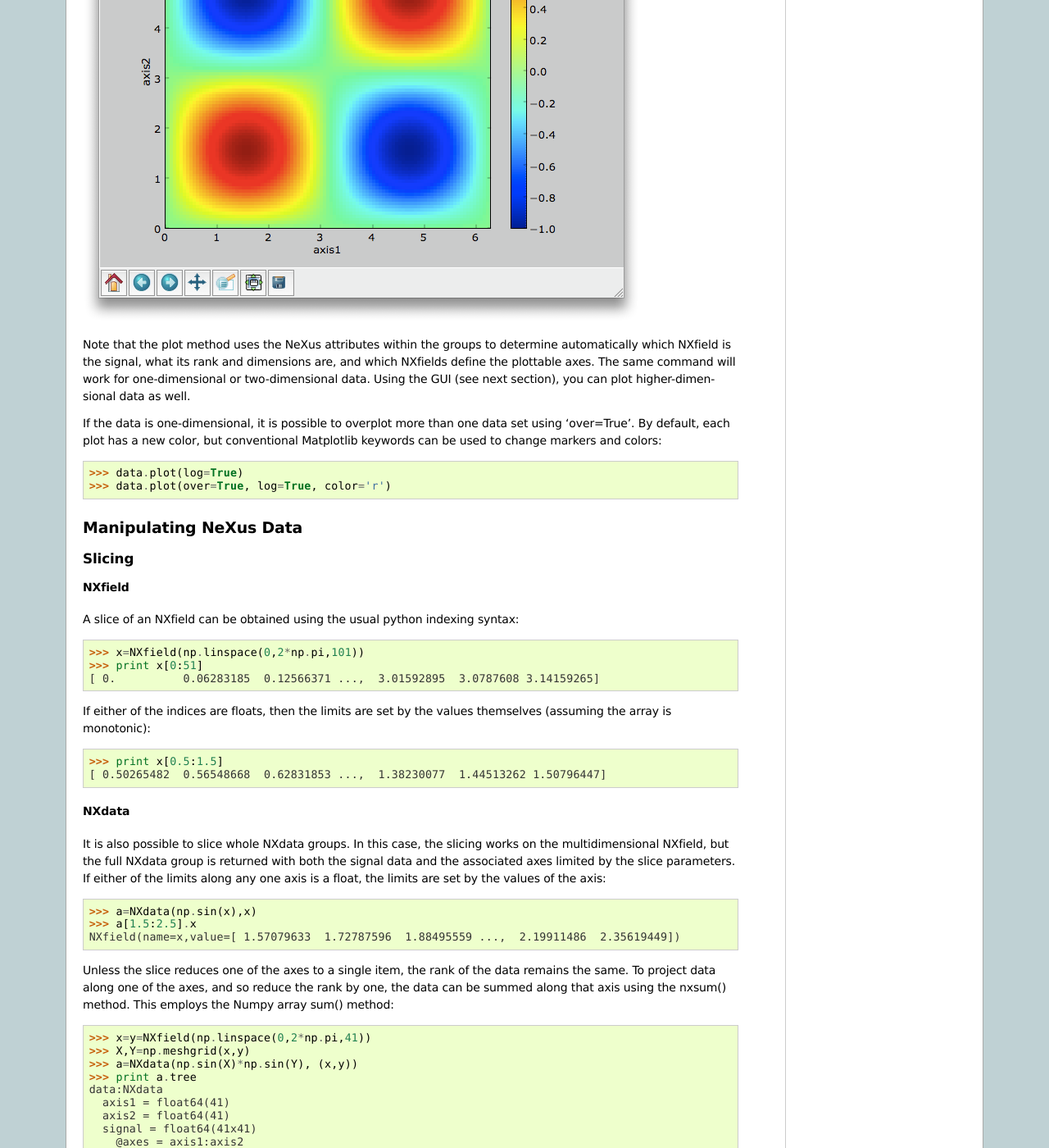
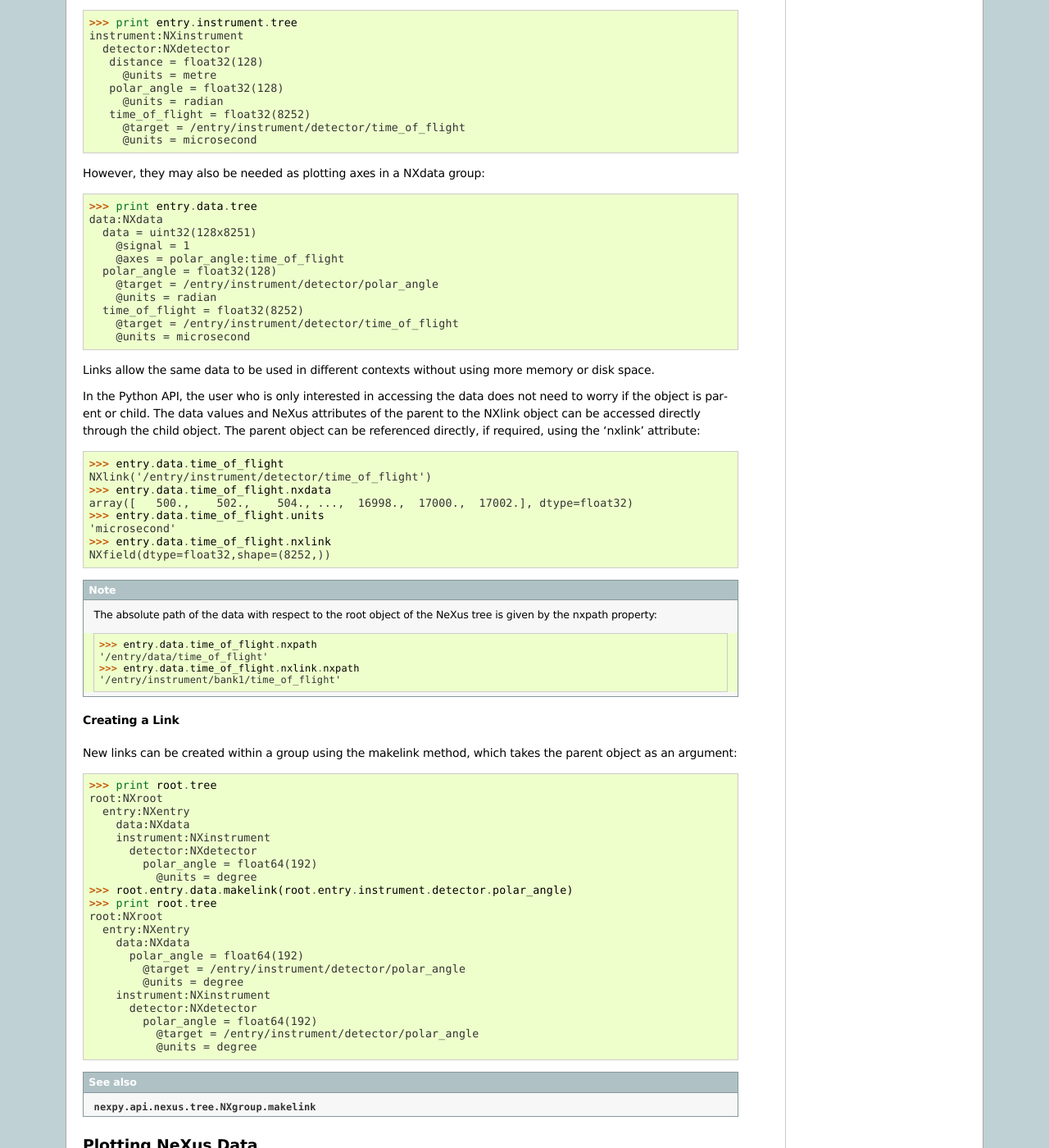
Before and after one commit to nexpy/nexpy, a Sphinx documentation site: the page built from doc/source/pythonshell.rst, in a window 1280 px wide and 1400 px high, scrolled down 5814 px. Shown: the whole window at 82% size. Built offline with Sphinx 7.4.7, drawn with Linux system fonts in a browser that asks for light colours; some of the changed text lies outside the part shown.

Commit message:
Updated documentation

```diff
--- a/doc/source/pythonshell.rst
+++ b/doc/source/pythonshell.rst
@@ -12,7 +12,7 @@ shell::
 
 .. note:: If you are creating NeXus groups, it is often more convenient to
           import the data using ``from nexpy.api.nexus import \*``. Since this
-          produces a name clash with the Numpy 'load' module, 'nxload' has been
+          produces a name clash with the numpy 'load' module, 'nxload' has been
           defined as an alias for the NeXus 'load' module.
 
 Loading NeXus Data
@@ -66,7 +66,7 @@ a complete array, if memory allows, or as a series of slabs (see below).
 
 Creating NeXus Data
 ===================
-It is just as easy to create new NeXus data sets from scratch using Numpy
+It is just as easy to create new NeXus data sets from scratch using numpy
 arrays. The following example shows the creation of a simple function, which is
 then saved to a file::
 
@@ -97,6 +97,13 @@ This file can then be loaded again::
 Note that the save() method automatically wraps any valid NeXus data in an
 NXentry group, in order to produce a standard-compliant file.
 
+.. note:: If the save() method is called with the filename argument, a new file
+          with that name is created. If no argument is given, the save method
+          will fail unless the data was loaded from an existing NeXus file in
+          read/write mode, *i.e.*::
+
+           >>> a = nexus.load('scans.nxs', mode='rw')
+
 NeXus Objects
 =============
 NeXus data is stored as a hierarchical tree structure, much like a computer file
@@ -106,7 +113,7 @@ can contain fields, with base class NXfield, and/or other groups.
 NeXus Fields
 ------------
 NeXus data values are stored in NeXus objects of class 'NXfield'. The NXfield
-class wraps standard Numpy arrays, scalars, and python strings so that
+class wraps standard numpy arrays, scalars, and python strings so that
 additional metadata (or attributes) and methods can be associated with them.
 
 There are three ways to create an NXfield.
@@ -116,7 +123,7 @@ There are three ways to create an NXfield.
     >>> x = NXfield(np.linspace(0,2*np.pi,101), units='degree')
 
   The data value is given by the first positional argument, and may be a Python
-  scalar or string, or a Numpy array. In this method, keyword arguments can be
+  scalar or string, or a numpy array. In this method, keyword arguments can be
   used to define NXfield attributes.
 
 * Attribute assignment as the child of a NeXus group::
@@ -155,10 +162,10 @@ example, a float64 array can be converted to float32 on assignment::
   ('char', (9,))
 
 .. note:: Numeric dtypes can be defined either as a string, *e.g.*, 'int16',
-          'float32', or using the Numpy dtypes, *e.g.*, np.int16, np.float32.
+          'float32', or using the numpy dtypes, *e.g.*, np.int16, np.float32.
 
 Similarly, the shape and dimension sizes of an integer or float array is
-inherited from the assigned Numpy array. It is possible to initialize an NXfield
+inherited from the assigned numpy array. It is possible to initialize an NXfield
 array without specifying the data values in advance, *e.g.*, if the data has to
 be created in slabs::
 
@@ -203,7 +210,7 @@ of slabs using the get and put methods, respectively::
                  value = slab.get([i,j,0],size)
 
 .. note:: NXfield values are stored in its 'nxdata' attribute. For integers and
-          floats, this will be a Numpy array. If the values have not been
+          floats, this will be a numpy array. If the values have not been
           loaded, 'nxdata' is set to None.
 
 NeXus Groups
@@ -252,6 +259,9 @@ creating nested groups with minimal typing::
    sample:NXsample
      temperature = 40.0
 
+.. seealso:: Existing NeXus objects can also be inserted directly into groups.
+             See :mod:`nexpy.api.nexus.tree.NXgroup.insert`
+
 NXdata Groups
 ^^^^^^^^^^^^^
 NXdata groups contain data ready to be plotted. That means that the group should
@@ -267,8 +277,8 @@ here::
  >>> z=np.sin(X)*np.sin(Y)
  >>> a=NXdata(z,[x,y])
 
-The first positional argument is an NXfield or Numpy array containing the data,
-while the second is a list containing the axes, again as NXfields or Numpy
+The first positional argument is an NXfield or numpy array containing the data,
+while the second is a list containing the axes, again as NXfields or numpy
 arrays. In this example, the names of the arrays have not been defined within an
 NXfield so default names were assigned::
 
@@ -312,6 +322,96 @@ It is also possible to define the plottable signal and/or axes using the
      @signal = 1
    polar_angle = float64(101)
 
+NeXus Links
+-----------
+NeXus allows groups and fields to be assigned to multiple locations through the
+use of links. These objects have the class NXlink and contain the attribute
+'target', which identifies the parent object.
+
+For example, the polar angle and time-of-flight arrays may logically be stored
+with the detector information in a NXdetector group that is one of the
+NXinstrument subgroups::
+
+ >>> print entry.instrument.tree
+ instrument:NXinstrument
+   detector:NXdetector
+    distance = float32(128)
+      @units = metre
+    polar_angle = float32(128)
+      @units = radian
+    time_of_flight = float32(8252)
+      @target = /entry/instrument/detector/time_of_flight
+      @units = microsecond
+
+However, they may also be needed as plotting axes in a NXdata group::
+
+ >>> print entry.data.tree
+ data:NXdata
+   data = uint32(128x8251)
+     @signal = 1
+     @axes = polar_angle:time_of_flight
+   polar_angle = float32(128)
+     @target = /entry/instrument/detector/polar_angle
+     @units = radian
+   time_of_flight = float32(8252)
+     @target = /entry/instrument/detector/time_of_flight
+     @units = microsecond
+
+Links allow the same data to be used in different contexts without using more
+memory or disk space.
+
+In the Python API, the user who is only interested in accessing the data does
+not need to worry if the object is parent or child. The data values and NeXus
+attributes of the parent to the NXlink object can be accessed directly through
+the child object. The parent object can be referenced directly, if required,
+using the 'nxlink' attribute::
+
+ >>> entry.data.time_of_flight
+ NXlink('/entry/instrument/detector/time_of_flight')
+ >>> entry.data.time_of_flight.nxdata
+ array([   500.,    502.,    504., ...,  16998.,  17000.,  17002.], dtype=float32)
+ >>> entry.data.time_of_flight.units
+ 'microsecond'
+ >>> entry.data.time_of_flight.nxlink
+ NXfield(dtype=float32,shape=(8252,))
+
+.. note:: The absolute path of the data with respect to the root object of the
+          NeXus tree is given by the nxpath property::
+
+           >>> entry.data.time_of_flight.nxpath
+           '/entry/data/time_of_flight'
+           >>> entry.data.time_of_flight.nxlink.nxpath
+           '/entry/instrument/bank1/time_of_flight'
+
+Creating a Link
+^^^^^^^^^^^^^^^
+New links can be created within a group using the makelink method, which takes
+the parent object as an argument::
+
+ >>> print root.tree
+ root:NXroot
+   entry:NXentry
+     data:NXdata
+     instrument:NXinstrument
+       detector:NXdetector
+         polar_angle = float64(192)
+           @units = degree
+ >>> root.entry.data.makelink(root.entry.instrument.detector.polar_angle)
+ >>> print root.tree
+ root:NXroot
+   entry:NXentry
+     data:NXdata
+       polar_angle = float64(192)
+         @target = /entry/instrument/detector/polar_angle
+         @units = degree
+     instrument:NXinstrument
+       detector:NXdetector
+         polar_angle = float64(192)
+           @target = /entry/instrument/detector/polar_angle
+           @units = degree
+
+.. seealso:: :mod:`nexpy.api.nexus.tree.NXgroup.makelink`
+
 Plotting NeXus Data
 ===================
 NXdata, NXmonitor, and NXlog groups all have a plot method, which automatically
@@ -332,6 +432,7 @@ set using 'over=True'. By default, each plot has a new color, but conventional
 Matplotlib keywords can be used to change markers and colors::
 
  >>> data.plot(log=True)
+ >>> data.plot('r-')
  >>> data.plot(over=True, log=True, color='r')
 
 Manipulating NeXus Data
@@ -367,7 +468,7 @@ are set by the values of the axis::
 Unless the slice reduces one of the axes to a single item, the rank of the data
 remains the same. To project data along one of the axes, and so reduce the rank
 by one, the data can be summed along that axis using the nxsum() method. This
-employs the Numpy array sum() method::
+employs the numpy array sum() method::
 
  >>> x=y=NXfield(np.linspace(0,2*np.pi,41))
  >>> X,Y=np.meshgrid(x,y)
@@ -400,7 +501,7 @@ are set by the values of the axis::
 Unless the slice reduces one of the axes to a single item, the rank of the data
 remains the same. To project data along one of the axes, and so reduce the rank
 by one, the data can be summed along that axis using the nxsum() method. This
-employs the Numpy array sum() method::
+employs the numpy array sum() method::
 
  >>> x=y=NXfield(np.linspace(0,2*np.pi,41))
  >>> X,Y=np.meshgrid(x,y)
@@ -425,9 +526,9 @@ Arithmetic Operations
 NXfield
 ^^^^^^^
 Arithmetic operations can be applied to NXfield objects in much the same way as
-scalars or Numpy arrays that they contain. This includes addition, subtraction,
+scalars or numpy arrays that they contain. This includes addition, subtraction,
 multiplication and division, either with other NXfield objects or to scalar
-numbers or Numpy arrays::
+numbers or numpy arrays::
 
  >>> x=NXfield(array((1.5,2.5,3.5),name='x')
  >>> x
```
Also changed, not shown: 2 other files.
